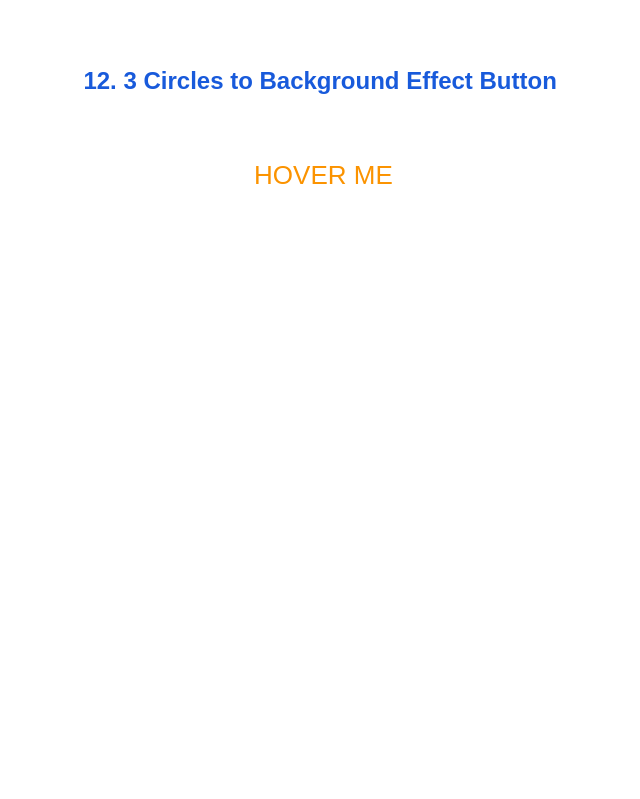
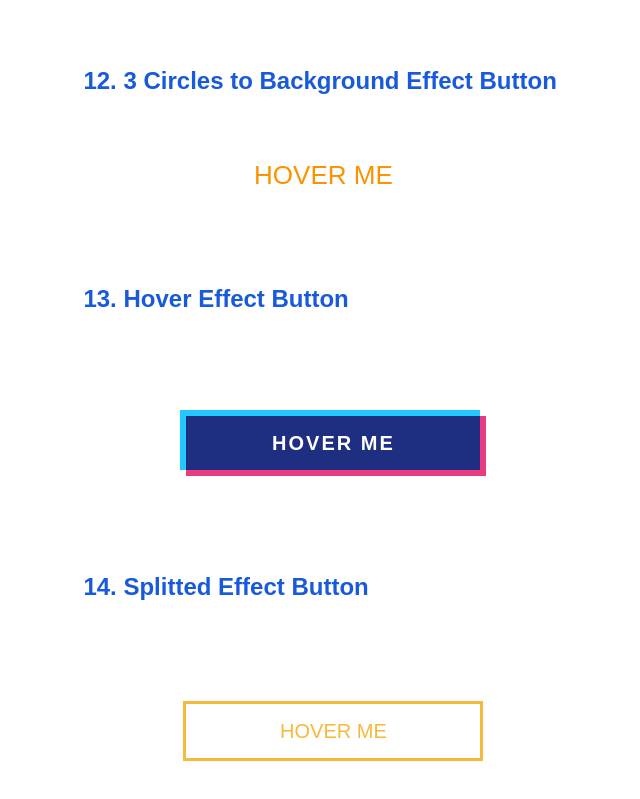
Before and after one commit to Seolcita/AnimatedButtons, a plain HTML site: page index.html in a window 1280 px wide. Shown: the part 3990-4789 px from the top of the page, without its empty margins (51-691 px from the left). Before the commit the page ends 4389 px from the top, so only its background shows below. Drawn offline with Linux system fonts and the light colour scheme.

Commit message:
button 13 & 14 are added

```diff
--- a/index.html
+++ b/index.html
@@ -91,6 +91,17 @@
         <h2>12. 3 Circles to Background Effect Button</h2>
         <a href="#" class="b12"><span class="b12-span"> </span>Hover Me </a>
       </div>
+
+      <div>
+        <h2>13. Hover Effect Button</h2>
+        <a href="#" class="b13">Hover Me </a>
+      </div>
+
+      <div>
+        <h2>14. Splitted Effect Button</h2>
+        <a href="#" class="b14"><span class="b14-span">Hover Me</span></a>
+      </div>
+
       <br /><br /><br /><br /><br /><br /><br /><br />
     </div>
   </body>
--- a/style.css
+++ b/style.css
@@ -733,3 +733,140 @@ h2 {
   transition-delay: 0.4s;
   z-index: 1;
 }
+
+/* 13. Hover Effect Button */
+.b13 {
+  width: 300px;
+  height: 60px;
+  color: #fb9300;
+  background-color: transparent;
+  text-decoration: none;
+  text-transform: uppercase;
+  text-align: center;
+  line-height: 60px;
+  font-weight: bold;
+  letter-spacing: 2px;
+  transition: all 0.5s;
+  position: relative;
+  display: flex;
+  align-items: center;
+  justify-content: center;
+  margin: 100px;
+  color: white;
+  font-size: 20px;
+}
+
+.b13:before {
+  content: "";
+  position: absolute;
+  left: -3px;
+  top: -3px;
+  width: 100%;
+  height: 100%;
+  background-color: #20caff;
+  z-index: -1;
+  mix-blend-mode: multiply;
+  transition: all 0.5s;
+  transform-origin: top;
+}
+
+.b13:after {
+  content: "";
+  position: absolute;
+  left: 3px;
+  top: 3px;
+  width: 100%;
+  height: 100%;
+  background-color: #e93b81;
+  z-index: -1;
+  mix-blend-mode: multiply;
+  transition: all 0.5s;
+  transform-origin: bottom;
+}
+
+.b13:hover:before {
+  top: -6px;
+  left: 0;
+  transform: perspective(1000px) rotateX(75deg);
+}
+
+.b13:hover:after {
+  top: 6px;
+  left: 0;
+  transform: perspective(1000px) rotateX(-75deg);
+}
+
+.b13:hover {
+  color: #272727;
+}
+
+/* 14. Splitted Effect Button */
+.b14 {
+  width: 300px;
+  height: 60px;
+  text-decoration: none;
+  text-transform: uppercase;
+  font-size: 20px;
+  color: #f6b93b;
+  transition: all 0.2s;
+  position: relative;
+  border: 3px solid #f6b93b;
+  display: flex;
+  align-items: center;
+  justify-content: center;
+  margin: 100px;
+  overflow: hidden;
+}
+
+.b14:before,
+.b14:after,
+.b14-span:before,
+.b14-span:after {
+  content: "";
+  position: absolute;
+  width: 25%;
+  height: 100%;
+  background-color: #f6b93b;
+  z-index: -1px;
+  transition: all 0.2s;
+}
+
+.b14:before {
+  top: 0%;
+  left: -25%;
+}
+
+.b14:after {
+  top: -100%;
+  left: 25%;
+}
+
+.b14:hover:before {
+  top: 0;
+  left: 0;
+}
+
+.b14:hover:after {
+  top: 0;
+  left: 25%;
+}
+
+.b14-span:before {
+  top: 100%;
+  right: 25%;
+}
+
+.b14-span:after {
+  top: 0;
+  right: -25%;
+}
+
+.b14-span:hover:before {
+  top: 0;
+  right: 25%;
+}
+
+.b14-span:hover:after {
+  top: 0;
+  right: 0;
+}
```
